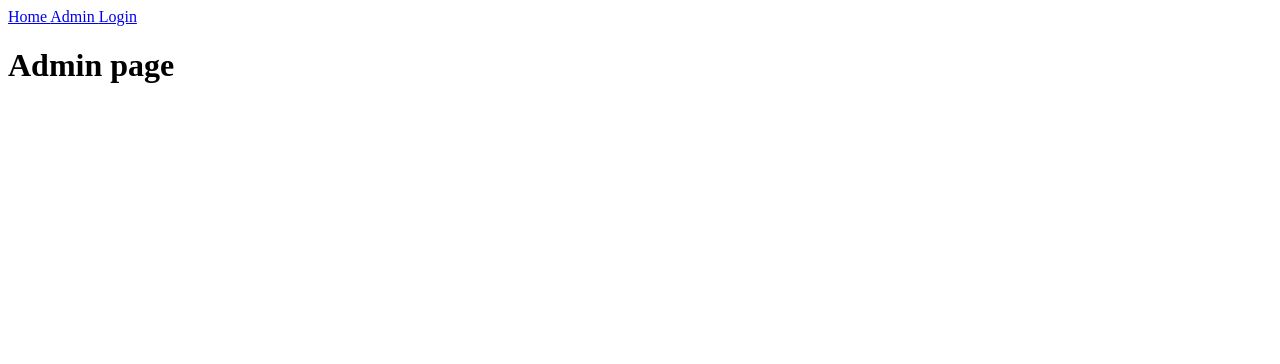
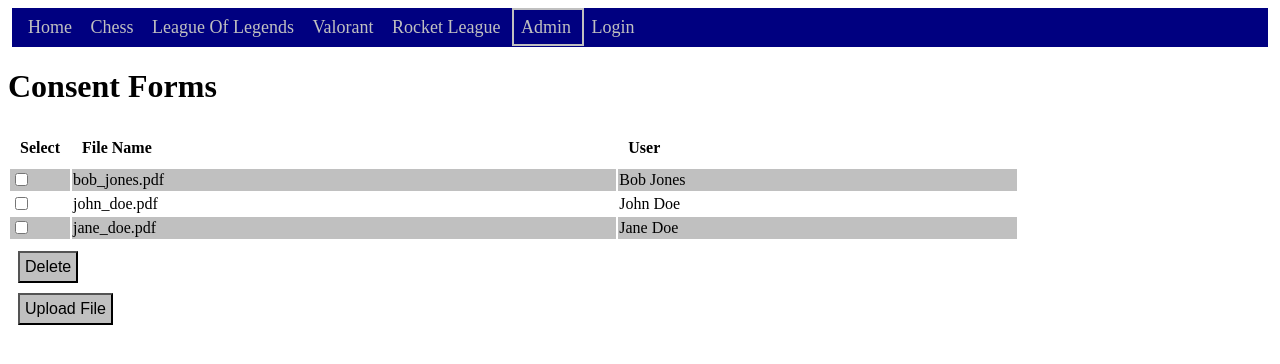
Before and after one commit to ThomasNels/EmotiGame, a Flask app: page /admin in a window 1280 px wide. Shown: the top 364 px of the page. Run offline with Flask 3, Linux system fonts and the light colour scheme.

Commit message:
navbar stylying, templates for game pages, admin design and setup for databases

```diff
--- /dev/null
+++ b/website/admin.py
@@ -0,0 +1,16 @@
+from flask import request, render_template, send_file
+from flask.views import View
+
+class admin(View):
+    def __init__(self):
+        super().__init__()
+
+    def upload_file(self):
+        if request.method == "POST":
+            file = request.files["file"]
+            # TODO: call database class to upload file
+            # TODO: add {file.database_file_field} to the return statement
+            return f'Uploaded: '
+
+    def dispatch_request(self):
+        return render_template('admin.html')
--- a/website/app.py
+++ b/website/app.py
@@ -2,6 +2,7 @@ from flask import Flask, render_template
 from flask.views import MethodView
 from sessionManager import sessionManager
 import secrets
+from admin import admin
 
 app = Flask(__name__)
 app.secret_key = secrets.token_hex(16)
@@ -13,11 +14,24 @@ def index():
 #page routes
 app.add_url_rule('/login', view_func=sessionManager.as_view('login', action='login'), methods=['GET', 'POST'])
 app.add_url_rule('/logout', view_func=sessionManager.as_view('logout', action='logout'), methods=['GET'])
+app.add_url_rule('/admin', view_func=admin.as_view('admin'), methods=['GET', 'POST'])
 
-#TODO: put the admin page in its own class to create a class based view
-@app.route('/admin')
-def admin():
-    return render_template('admin.html')
+# NOTE: Temporary until figuring out best way for game analytics pages
+@app.route('/chess')
+def chess():
+    return render_template('chess.html')
+
+@app.route('/league_of_legends')
+def league():
+    return render_template('league.html')
+
+@app.route('/valorant')
+def valorant():
+    return render_template('valorant.html')
+
+@app.route('/rocket_league')
+def rocket():
+    return render_template('rocket.html')
 
 if __name__ == "__main__":
     # change debug to false to hide error from displaying on website, set to true for testing purposes
--- /dev/null
+++ b/website/static/css/admin.css
@@ -0,0 +1,28 @@
+button {
+    background-color: silver;
+    font-size: medium;
+    padding: 5px;
+    margin-left: 10px;
+    margin-top: 10px;
+}
+
+.documents {
+    width: 80%;
+}
+
+th {
+    padding: 10px;
+    text-align: left;
+}
+
+.input {
+    width: 10px;
+}
+
+tbody tr:nth-child(odd) {
+    background-color: silver;
+}
+
+tbody tr:nth-child(even) {
+    background-color: white;
+}
--- /dev/null
+++ b/website/static/css/navbar.css
@@ -0,0 +1,23 @@
+.navbar {
+    margin: 4px;
+    padding: 9px;
+    background-color: navy;
+    list-style-type: none;
+    overflow: hidden;
+    position: sticky;
+}
+.navbar a {
+    color: silver;
+    padding: 7px;
+    font-size: large;
+    text-decoration: none;
+    /* border-right: 2px solid white; */
+}
+.navbar a:hover {
+    border: 2px solid white;
+}
+
+.navbar a.active {
+    font: bold;
+    border: 2px solid silver;
+}
--- a/website/templates/admin.html
+++ b/website/templates/admin.html
@@ -2,7 +2,47 @@
 <!-- TODO: improve presentation of page -->
 {% extends 'base.html' %}
 {% block content %}
+<link rel="stylesheet" href="{{ url_for('static', filename='css/admin.css') }}">
     <h1>
-        Admin page
+        Consent Forms
     </h1>
+    <!-- TODO: get forms from database to display on page -->
+    <form method="POST">
+        <table class="documents">
+            <thead>
+                <th class="input">Select</th>
+                <th>File Name</th>
+                <th>User</th>
+            </thead>
+            <tbody>
+                <!-- TODO: database data (currently tempory data) (needs for loop)-->
+                <!-- TODO: add value=file.filename to input fields for deletion -->
+                <tr>
+                    <td class="input"><input type="checkbox"
+                        name="files_to_delete"></td>
+                    <td>bob_jones.pdf</td>
+                    <td>Bob Jones</td>
+                </tr>
+                <tr>
+                    <td class="input"><input type="checkbox"
+                        name="files_to_delete"></td>
+                    <td>john_doe.pdf</td>
+                    <td>John Doe</td>
+                </tr>
+                <tr>
+                    <td class="input"><input type="checkbox"
+                        name="files_to_delete"></td>
+                    <td>jane_doe.pdf</td>
+                    <td>Jane Doe</td>
+                </tr>
+            </tbody>
+        </table>
+        <!-- TODO: add button functionality with database -->
+        <!-- TODO: onclick:functionCall() -->
+        <button type="submit">Delete</button>
+    </form>
+
+    <form>
+        <button type="submit">Upload File</button>
+    </form>
 {% endblock %}
--- a/website/templates/base.html
+++ b/website/templates/base.html
@@ -5,26 +5,52 @@
         <meta name="viewport" content="width=device-width, initial-scale=1.0">
         <meta http-equiv="X-UA-Compatible" content="ie=edge">
         <title>{% block title %} {% endblock %}</title>
+        <link rel="stylesheet" href="{{ url_for('static', filename='css/navbar.css') }}">
     </head>
     <body>
         <!-- TODO: improve presentation of page -->
         {% block nav %}
             <nav class="navbar">
-                <a href="{{ url_for('index') }}">
+                <a href="{{ url_for('index') }}"
+                    class="{% if request.endpoint == 'index' %} active {% endif %}">
                     Home
                 </a>
-                <a href="{{ url_for('admin') }}">
+                <a href="{{ url_for('chess') }}"
+                    class="{% if request.endpoint == 'chess' %} active {% endif %}">
+                    Chess
+                </a>
+                <a href="{{ url_for('league') }}"
+                    class="{% if request.endpoint == 'league_of_legends' %} active {% endif %}">
+                    League Of Legends
+                </a>
+                <a href="{{ url_for('valorant') }}"
+                    class="{% if request.endpoint == 'valorant' %} active {% endif %}">
+                    Valorant
+                </a>
+                <a href="{{ url_for('rocket') }}"
+                    class="{% if request.endpoint == 'rocket_league' %} active {% endif %}">
+                    Rocket League
+                </a>
+                <!-- TODO: uncomment if statement when database implemented with actual fields -->
+                <!-- {##% if user.admin == True %##} -->
+                <a href="{{ url_for('admin') }}"
+                    class="{% if request.endpoint == 'admin' %} active {% endif %}">
                     <!-- TODO: make page available only to admin users -->
                     Admin
+                <!-- {##% endif %##} -->
+                </a>
                 {% if session.get('username') %}
-                    <a href="{{ url_for('logout') }}">
+                    <a href="{{ url_for('logout') }}"
+                        class="{% if request.endpoint == 'logout' %} active {% endif %}">
                         Logout
                     </a>
                 {% else %}
-                    <a href="{{ url_for('login') }}">
+                    <a href="{{ url_for('login') }}"
+                        class="{% if request.endpoint == 'login' %} active {% endif %}">
                         Login
                     </a>
                 {% endif %}
+                <!-- TODO: add EmotiGame image to right side of navbar -->
             </nav>
         {% endblock nav %}
         <div>
--- /dev/null
+++ b/website/templates/chess.html
@@ -0,0 +1,5 @@
+{% extends 'base.html' %}
+{% block content %}
+    <h1>Page for data on chess</h1>
+    <h2>Will be worked on Spring 2025</h2>
+{% endblock %}
--- /dev/null
+++ b/website/templates/league.html
@@ -0,0 +1,5 @@
+{% extends 'base.html' %}
+{% block content %}
+    <h1>Page for data on League of Legends</h1>
+    <h2>Will be worked on Spring 2025</h2>
+{% endblock %}
--- /dev/null
+++ b/website/templates/rocket.html
@@ -0,0 +1,5 @@
+{% extends 'base.html' %}
+{% block content %}
+    <h1>Page for data on Rocket League</h1>
+    <h2>Will be worked on Spring 2025</h2>
+{% endblock %}
--- /dev/null
+++ b/website/templates/valorant.html
@@ -0,0 +1,5 @@
+{% extends 'base.html' %}
+{% block content %}
+    <h1>Page for data on Valorant</h1>
+    <h2>Will be worked on Spring 2025</h2>
+{% endblock %}
```
Also changed, not shown: .github/ISSUE_TEMPLATE/bug_report.md, .github/ISSUE_TEMPLATE/documentation_change.md, .github/ISSUE_TEMPLATE/feature_request.md, .github/pull_request_template.md, website/README.md, website/sessionManager.py (line endings or trailing spaces), website/templates/index.html (line endings or trailing spaces), website/templates/login.html (line endings or trailing spaces).
